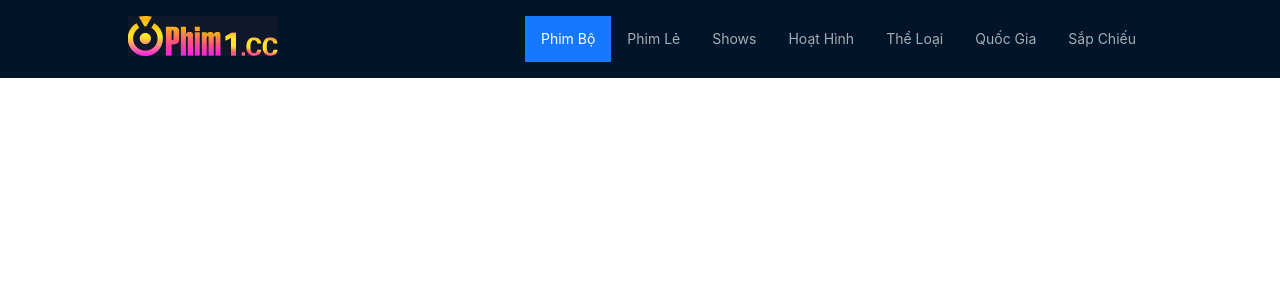
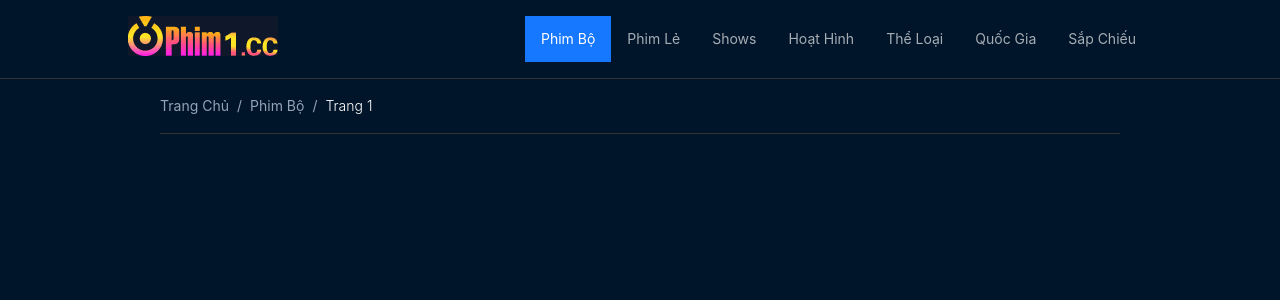
Before and after one commit to GaConUtc/my-movies, a React (Create React App) app: page / in a window 1280 px wide. Shown: the top 300 px of the page. Built offline with nearby package versions, Linux system fonts and the light colour scheme.

Commit message:
breadcrumb

```diff
--- a/src/App.css
+++ b/src/App.css
@@ -1,4 +1,8 @@
 body {
     margin: 0;
     padding: 0;
+    background-color: #001529;
 }
+.container {
+    margin: 0 10rem;
+}
--- a/src/App.js
+++ b/src/App.js
@@ -1,11 +1,12 @@
-import { Fragment } from 'react';
 import './App.css';
 import HeaderLayout from './components/Header';
+import BreadcrumbContent from './components/BreadcrumbContent';
 
 function App() {
     return (
         <>
             <HeaderLayout />
+            <BreadcrumbContent />
         </>
     );
 }
--- a/src/app/store.js
+++ b/src/app/store.js
@@ -1,7 +1,4 @@
 import { configureStore } from '@reduxjs/toolkit';
-import counterReducer from '../pages/Couter/counterSlice';
 export default configureStore({
-    reducer: {
-        counter: counterReducer,
-    },
+    reducer: {},
 });
--- /dev/null
+++ b/src/components/BreadcrumbContent/BreadcrumbContent.scss
@@ -0,0 +1,15 @@
+.breadcrumb {
+    color: rgb(148 163 184);
+    padding: 1rem 0;
+    border-bottom: solid 1px #333;
+    // .ant-breadcrumb .ant-breadcrumb-link, .ant-breadcrumb-link: {
+    //     color: rgb(148 163 184);
+    // }
+    .ant-breadcrumb-separator {
+        color: rgb(148 163 184);
+    }
+}
+.ant-breadcrumb li:last-child {
+    color: #fff;
+    font-weight: 300;
+}
--- /dev/null
+++ b/src/components/BreadcrumbContent/index.js
@@ -0,0 +1,22 @@
+import { Breadcrumb } from 'antd';
+import React from 'react';
+import './BreadcrumbContent.scss';
+
+const BreadcrumbContent = () => (
+    <Breadcrumb
+        className="breadcrumb container"
+        items={[
+            {
+                title: 'Trang Chủ',
+            },
+            {
+                title: 'Phim Bộ',
+            },
+            {
+                title: 'Trang 1',
+            },
+        ]}
+    />
+);
+
+export default BreadcrumbContent;
--- a/src/components/Header/Header.scss
+++ b/src/components/Header/Header.scss
@@ -5,6 +5,7 @@
     z-index: 1;
     position: sticky;
     top: 0;
+    border-bottom: solid 1px #333;
     .header-right {
         .ant-menu-overflow {
             justify-content: flex-end;
--- a/src/components/Header/index.js
+++ b/src/components/Header/index.js
@@ -1,7 +1,6 @@
 import { Col, Menu, Row } from 'antd';
 import logo from '../../source/logo.gif';
 import './Header.scss';
-import { Link } from 'react-router-dom';
 const HeaderLayout = () => {
     const menuItems = ['Phim Bộ', 'Phim Lẻ', 'Shows', 'Hoạt Hình', 'Thể Loại', 'Quốc Gia', 'Sắp Chiếu'];
     return (
--- a/src/index.js
+++ b/src/index.js
@@ -1,15 +1,11 @@
 import React from 'react';
 import ReactDOM from 'react-dom/client';
-import { Provider } from 'react-redux';
 import App from './App';
-import store from './app/store';
 import './index.css';
 
 const root = ReactDOM.createRoot(document.getElementById('root'));
 root.render(
     <React.StrictMode>
-        <Provider store={store}>
-            <App />
-        </Provider>
+        <App />
     </React.StrictMode>,
 );
--- a/src/pages/Couter/counterSlice.js
+++ /dev/null
@@ -1,22 +0,0 @@
-import { createSlice } from '@reduxjs/toolkit';
-
-const counterSlice = createSlice({
-    name: 'counter',
-    initialState: {
-        value: 0,
-    },
-    reducers: {
-        increment: (state) => {
-            state.value += 1;
-        },
-        decrement: (state) => {
-            state.value -= 1;
-        },
-        incrementByMount: (state, action) => {
-            state.value += action.payload;
-        },
-    },
-});
-export const selectorCounter = (state) => state.counter.value;
-export const counterAction = counterSlice.actions;
-export default counterSlice.reducer;
```
Also changed, not shown: src/pages/Couter/index.js (deleted, +0 -25 lines), package.json (indentation only), 2 other files (tests, documents, lock files or other folders).
